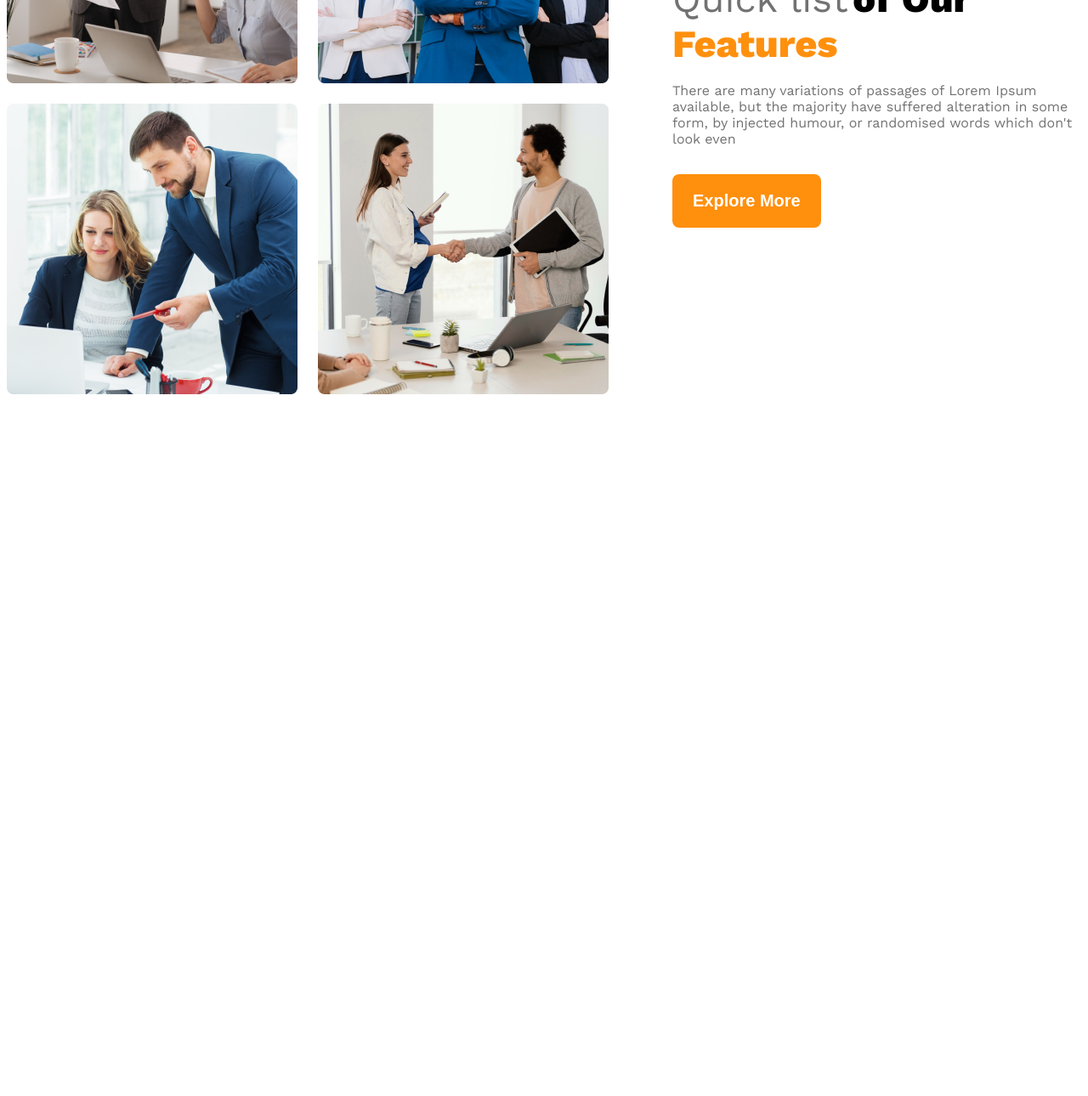
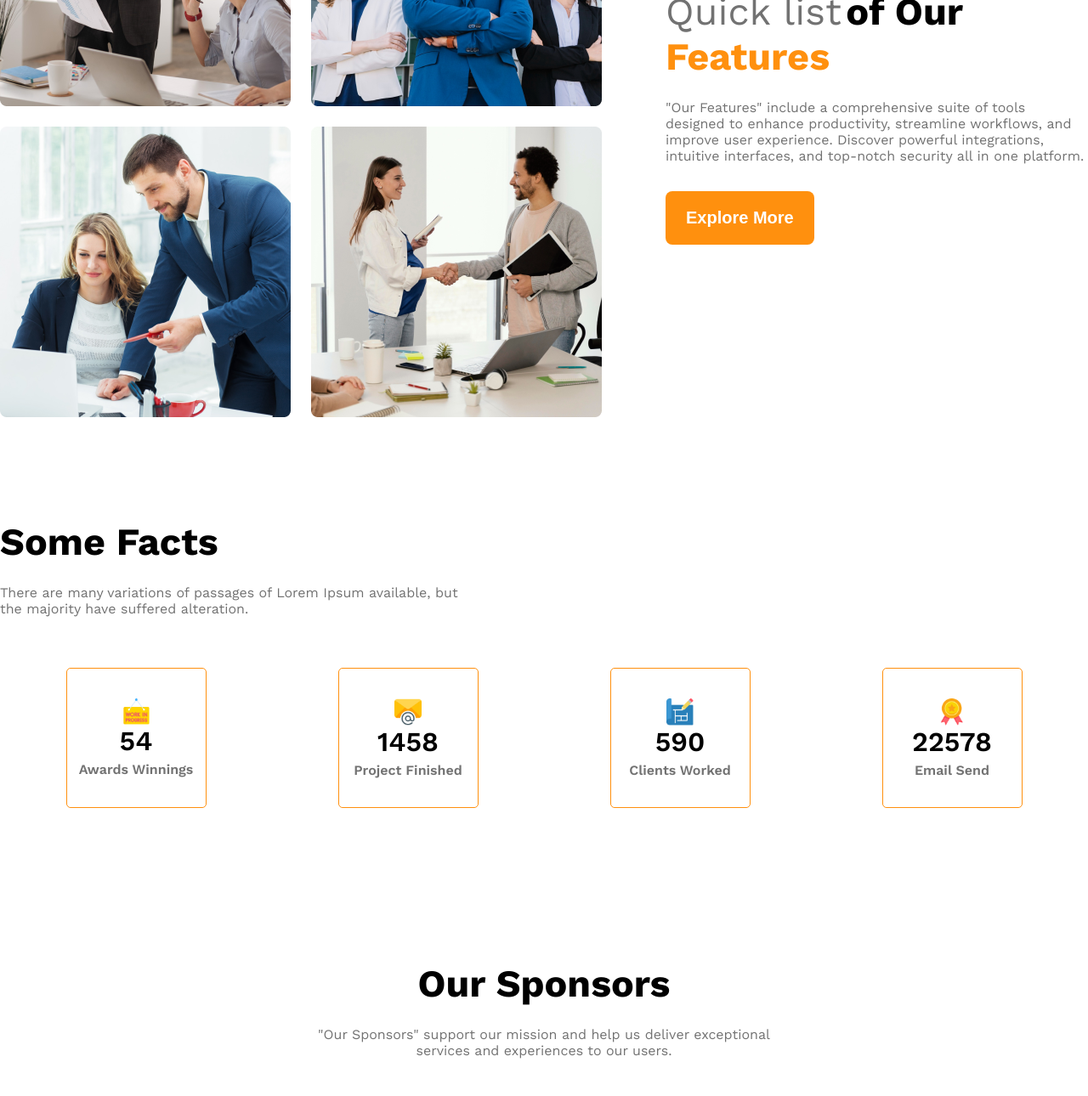
Before and after one commit to Ab-Rahman10/g3-architect-website-, a plain HTML site: page index.html in a window 1280 px wide. Shown: the part 1592-2882 px from the top of the page at 85% size. Before the commit the page ends 2064 px from the top, so only its background shows below. Drawn offline with nearby package versions, Linux system fonts and the light colour scheme.

Commit message:
made sponsor and footer

```diff
--- a/architect.css
+++ b/architect.css
@@ -5,6 +5,12 @@
   font-optical-sizing: auto;
   font-weight: 400;
   font-style: normal;
+}
+
+* {
+  margin: 0;
+  padding: 0;
+  box-sizing: border-box;
 }
 
 /* shared style  */
@@ -36,10 +42,16 @@
   border: none;
 }
 
+.section-title {
+  font-size: 2.8rem;
+  font-weight: 700;
+}
+
 /* Header style */
 .navbar {
   justify-content: space-between;
   align-items: center;
+  padding-top: 50px;
 }
 
 .navbar h3 {
@@ -75,6 +87,13 @@
 .banner-content h1 {
   font-size: 4rem;
   font-weight: 800;
+  margin-top: 100px;
+  margin-bottom: 32px;
+}
+
+.banner-content p {
+  font-size: 16px;
+  font-weight: 400;
   margin-bottom: 32px;
 }
 
@@ -106,6 +125,7 @@ main {
 
 .our-features h3 {
   max-width: 468px;
+  margin-bottom: 24px;
 }
 
 .our-features .quick-title {
@@ -116,7 +136,7 @@ main {
 .our-features .of-our-title,
 .features-title {
   font-size: 45px;
-  font-weight: 800;
+  font-weight: 700;
 }
 
 .features-title {
@@ -124,11 +144,93 @@ main {
 }
 
 .our-features p {
+  font-size: 16px;
+  font-weight: 400;
   margin-bottom: 32px;
+}
+
+/* Fact style */
+.facts-container {
+  margin-top: 120px;
+  margin-bottom: 180px;
+}
+
+.facts-container p {
+  font-size: 16px;
+  font-weight: 400;
+  max-width: 544px;
+  margin-top: 24px;
+  margin-bottom: 60px;
+}
+
+.facts {
+  display: flex;
+  justify-content: space-around;
+}
+
+.fact {
+  width: 165px;
+  height: 165px;
+  border: 1px solid #ff900e;
+  display: flex;
+  flex-direction: column;
+  justify-content: center;
+  align-items: center;
+  border-radius: 5px;
+}
+
+.fact .fact-icon {
+  width: 32px;
+}
+
+.fact .fact-number {
+  font-size: 32px;
+  font-weight: 600;
+  margin-bottom: 5px;
+}
+
+.facts .fact-name {
+  font-size: 16px;
+  font-weight: 600;
+}
+
+/* Sponsor style */
+.sponsor-container {
+  margin-bottom: 120px;
+}
+.sponsor-content {
+  max-width: 540px;
+  margin: 0 auto;
+  text-align: center;
+  margin-bottom: 50px;
+}
+
+.sponsor-content h3 {
+  margin-bottom: 24px;
+}
+
+.sponsor-images {
+  display: flex;
+  justify-content: space-between;
+}
+
+.sponsor-images img {
+  height: 50px;
+}
+
+/* footer */
+footer p {
+  text-align: center;
+  padding: 38px;
+  font-size: 14px;
+  font-weight: 400;
 }
 
 /* Media query for small device */
 @media screen and (max-width: 576px) {
+  body {
+    margin: 8px;
+  }
   .navbar {
     flex-direction: column;
   }
@@ -160,6 +262,31 @@ main {
     margin-top: 25px;
     margin-left: -5px;
   }
+
+  /* Facts style */
+
+  .facts {
+    display: grid;
+    gap: 20px;
+  }
+
+  /* Sponsor */
+  .sponsor-images {
+    display: grid;
+    grid-template-columns: repeat(1, 1fr);
+    gap: 30px;
+    width: 40%;
+    margin: 0 auto;
+  }
+
+  .sponsor-images img {
+    height: 40px;
+  }
+
+  /* footer */
+  footer p {
+    font-size: 10px;
+  }
 }
 
 /* Media query for medium device */
@@ -171,4 +298,13 @@ main {
   .our-features {
     margin-top: 25px;
   }
+
+  /* sponsor */
+  .sponsor-images {
+    display: grid;
+    grid-template-columns: repeat(3, 1fr);
+    gap: 20px;
+    width: 85%;
+    margin: 0 auto;
+  }
 }
--- a/index.html
+++ b/index.html
@@ -40,6 +40,7 @@
       </div>
     </header>
     <main>
+      <!-- Features section -->
       <section class="teams display-flex">
         <div class="team-img-container">
           <img
@@ -66,14 +67,76 @@
             <span class="features-title">Features</span>
           </h3>
           <p class="text-light-gray">
-            There are many variations of passages of Lorem Ipsum available, but
-            the majority have suffered alteration in some form, by injected
-            humour, or randomised words which don't look even
+            "Our Features" include a comprehensive suite of tools designed to
+            enhance productivity, streamline workflows, and improve user
+            experience. Discover powerful integrations, intuitive interfaces,
+            and top-notch security all in one platform.
           </p>
           <button class="btn-primary">Explore More</button>
         </div>
       </section>
+      <!-- Features you will enjoy -->
+      <section></section>
+      <!-- Some facts -->
+      <section class="facts-container">
+        <h3 class="section-title">Some Facts</h3>
+        <p class="text-light-gray">
+          There are many variations of passages of Lorem Ipsum available, but
+          the majority have suffered alteration.
+        </p>
+        <div class="facts">
+          <div class="fact">
+            <img
+              src="./images/icons/customers.png"
+              alt="icon"
+              class="fact-icon"
+            />
+            <h4 class="fact-number">54</h4>
+            <h5 class="fact-name text-light-gray">Awards Winnings</h5>
+          </div>
+          <div class="fact">
+            <img src="./images/icons/email.png" alt="icon" class="fact-icon" />
+            <h4 class="fact-number">1458</h4>
+            <h5 class="fact-name text-light-gray">Project Finished</h5>
+          </div>
+          <div class="fact">
+            <img
+              src="./images/icons/projects.png"
+              alt="icon"
+              class="fact-icon"
+            />
+            <h4 class="fact-number">590</h4>
+            <h5 class="fact-name text-light-gray">Clients Worked</h5>
+          </div>
+          <div class="fact">
+            <img src="./images/icons/ribon.png" alt="icon" class="fact-icon" />
+            <h4 class="fact-number">22578</h4>
+            <h5 class="fact-name text-light-gray">Email Send</h5>
+          </div>
+        </div>
+      </section>
+      <!-- Sponsor  -->
+      <section class="sponsor-container">
+        <div class="sponsor-content">
+          <h3 class="section-title">Our Sponsors</h3>
+          <p class="text-light-gray">
+            "Our Sponsors" support our mission and help us deliver exceptional
+            services and experiences to our users.
+          </p>
+        </div>
+        <div class="sponsor-images">
+          <img src="./images/sponsors/amazon.png" alt="" />
+          <img src="./images/sponsors/figma.png" alt="" />
+          <img src="./images/sponsors/google.png" alt="" />
+          <img src="./images/sponsors/spotify.png" alt="" />
+          <img src="./images/sponsors/telerama.png" alt="" />
+        </div>
+      </section>
     </main>
-    <footer></footer>
+    <footer class="bg-light">
+      <p class="text-gray">
+        All rights reserved copyright@2023 startup landing page design
+      </p>
+    </footer>
   </body>
 </html>
```
